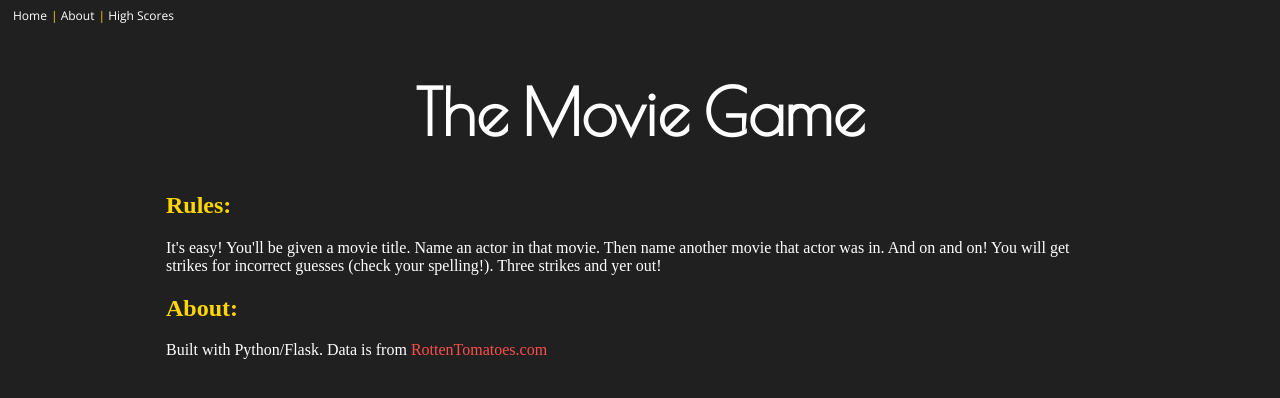
After one commit to mosegontar/MovieGame, a Flask app: page /about in a window 1280 px wide. The commit adds this page. Shown: the top 398 px of the page. Run offline with Flask 2, Linux system fonts and the light colour scheme.

Commit message:
Make about page

```diff
--- a/MovieGame/static/style.css
+++ b/MovieGame/static/style.css
@@ -66,6 +66,23 @@ nav li #highScores {
 
 .divider {
   color: #FFD700;
+}
+
+/****** About page ********/
+
+div.about {
+  margin: 0 auto;
+  width: 75%;
+}
+
+div.about h2 {
+  color: #FFD700;
+
+}
+
+div.about a {
+  text-decoration: none;
+  color: #FC504C  ;
 }
 
 
--- /dev/null
+++ b/MovieGame/templates/about.html
@@ -0,0 +1,30 @@
+{% extends "base.html" %}
+
+{% block head %}
+
+    <div class="header">
+        <h1 class="about"><a href="/">The Movie Game</a></h1>
+    </div>
+
+{% endblock %}
+
+{% block content %}
+
+<div class="about">
+
+
+        <h2> Rules: </h2>
+
+        <p>It's easy! You'll be given a movie title. Name an actor in that movie. Then name another movie that actor was in. And on and on! You will get strikes for incorrect guesses (check your spelling!). Three strikes and yer out!</p>
+
+
+
+        <h2> About: </h2>
+
+        <p>Built with Python/Flask. Data is from <a href="http://www.rottentomatoes.com"> RottenTomatoes.com </a></p>
+
+
+
+</div>
+
+{% endblock %}
--- a/MovieGame/views.py
+++ b/MovieGame/views.py
@@ -79,6 +79,12 @@ def restart():
 
     session['restart'] = True
     return redirect(url_for('game'))
+
+@app.route('/about')
+def about():
+    """About page"""
+
+    return render_template('about.html')
 
 @app.route('/', methods=['GET', 'POST'])
 def start():
```
Also changed, not shown: 6 other files.
